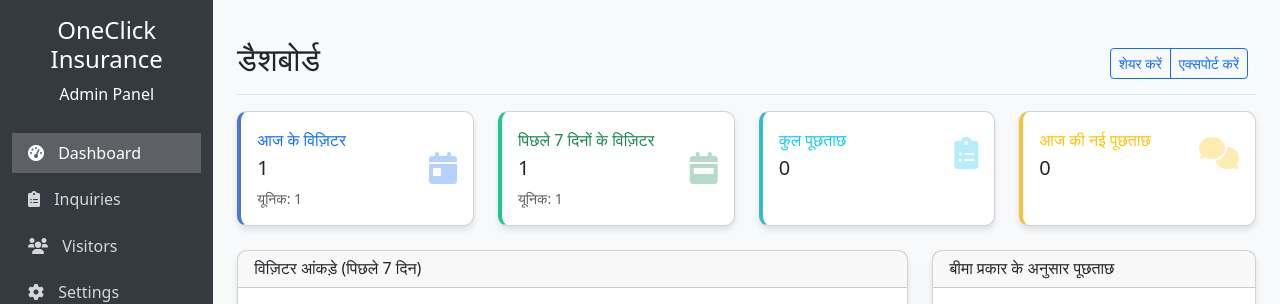
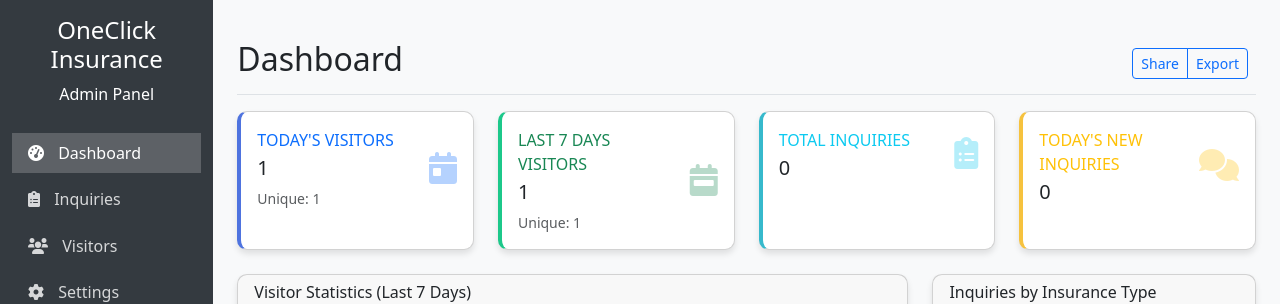
Before and after one commit to ankit-kumar-guptaa/oneClick, a PHP site: page /OneClick/admin/index.php in a window 1280 px wide. Shown: the top 304 px of the page. Run offline with PHP 8.4, Linux system fonts and the light colour scheme; the visitor is signed in with stand-in values (Sample User, id 1); data that the repository does not hold is empty.

Commit message:
feat(admin): translate dashboard UI from Hindi to English
Update all UI text elements in the admin dashboard from Hindi to English to improve accessibility for non-Hindi speaking users. This includes page titles, button labels, statistics labels, and chart labels.

```diff
--- a/admin/index.php
+++ b/admin/index.php
@@ -181,11 +181,11 @@ $stmt->close();
             <!-- Main Content -->
             <main class="col-md-9 ms-sm-auto col-lg-10 px-md-4 py-4">
                 <div class="d-flex justify-content-between flex-wrap flex-md-nowrap align-items-center pt-3 pb-2 mb-3 border-bottom">
-                    <h1 class="h2">डैशबोर्ड</h1>
+                    <h1 class="h2">Dashboard</h1>
                     <div class="btn-toolbar mb-2 mb-md-0">
                         <div class="btn-group me-2">
-                            <button type="button" class="btn btn-sm btn-outline-primary">शेयर करें</button>
-                            <button type="button" class="btn btn-sm btn-outline-primary">एक्सपोर्ट करें</button>
+                            <button type="button" class="btn btn-sm btn-outline-primary">Share</button>
+                            <button type="button" class="btn btn-sm btn-outline-primary">Export</button>
                         </div>
                     </div>
                 </div>
@@ -197,9 +197,9 @@ $stmt->close();
                             <div class="card-body">
                                 <div class="row no-gutters align-items-center">
                                     <div class="col mr-2">
-                                        <div class="text-xs font-weight-bold text-primary text-uppercase mb-1">आज के विज़िटर</div>
+                                        <div class="text-xs font-weight-bold text-primary text-uppercase mb-1">Today's Visitors</div>
                                         <div class="h5 mb-0 font-weight-bold text-gray-800"><?php echo $todayStats['total_visits'] ?? 0; ?></div>
-                                        <div class="small text-muted mt-2">यूनिक: <?php echo $todayStats['unique_visits'] ?? 0; ?></div>
+                                        <div class="small text-muted mt-2">Unique: <?php echo $todayStats['unique_visits'] ?? 0; ?></div>
                                     </div>
                                     <div class="col-auto">
                                         <i class="fas fa-calendar-day stat-icon text-primary"></i>
@@ -214,9 +214,9 @@ $stmt->close();
                             <div class="card-body">
                                 <div class="row no-gutters align-items-center">
                                     <div class="col mr-2">
-                                        <div class="text-xs font-weight-bold text-success text-uppercase mb-1">पिछले 7 दिनों के विज़िटर</div>
+                                        <div class="text-xs font-weight-bold text-success text-uppercase mb-1">Last 7 Days Visitors</div>
                                         <div class="h5 mb-0 font-weight-bold text-gray-800"><?php echo $last7DaysStats['total_visits'] ?? 0; ?></div>
-                                        <div class="small text-muted mt-2">यूनिक: <?php echo $last7DaysStats['unique_visits'] ?? 0; ?></div>
+                                        <div class="small text-muted mt-2">Unique: <?php echo $last7DaysStats['unique_visits'] ?? 0; ?></div>
                                     </div>
                                     <div class="col-auto">
                                         <i class="fas fa-calendar-week stat-icon text-success"></i>
@@ -231,7 +231,7 @@ $stmt->close();
                             <div class="card-body">
                                 <div class="row no-gutters align-items-center">
                                     <div class="col mr-2">
-                                        <div class="text-xs font-weight-bold text-info text-uppercase mb-1">कुल पूछताछ</div>
+                                        <div class="text-xs font-weight-bold text-info text-uppercase mb-1">Total Inquiries</div>
                                         <div class="h5 mb-0 font-weight-bold text-gray-800"><?php echo $totalInquiries; ?></div>
                                     </div>
                                     <div class="col-auto">
@@ -247,7 +247,7 @@ $stmt->close();
                             <div class="card-body">
                                 <div class="row no-gutters align-items-center">
                                     <div class="col mr-2">
-                                        <div class="text-xs font-weight-bold text-warning text-uppercase mb-1">आज की नई पूछताछ</div>
+                                        <div class="text-xs font-weight-bold text-warning text-uppercase mb-1">Today's New Inquiries</div>
                                         <div class="h5 mb-0 font-weight-bold text-gray-800"><?php echo $newInquiries; ?></div>
                                     </div>
                                     <div class="col-auto">
@@ -264,7 +264,7 @@ $stmt->close();
                     <div class="col-lg-8 mb-4">
                         <div class="card card-dashboard">
                             <div class="card-header">
-                                <h6 class="m-0 font-weight-bold">विज़िटर आंकड़े (पिछले 7 दिन)</h6>
+                                <h6 class="m-0 font-weight-bold">Visitor Statistics (Last 7 Days)</h6>
                             </div>
                             <div class="card-body">
                                 <canvas id="visitorChart" height="300"></canvas>
@@ -275,7 +275,7 @@ $stmt->close();
                     <div class="col-lg-4 mb-4">
                         <div class="card card-dashboard">
                             <div class="card-header">
-                                <h6 class="m-0 font-weight-bold">बीमा प्रकार के अनुसार पूछताछ</h6>
+                                <h6 class="m-0 font-weight-bold">Inquiries by Insurance Type</h6>
                             </div>
                             <div class="card-body">
                                 <canvas id="inquiryTypeChart" height="300"></canvas>
@@ -398,7 +398,7 @@ $stmt->close();
                 labels: <?php echo json_encode($dailyLabels); ?>,
                 datasets: [
                     {
-                        label: 'कुल विज़िट',
+                        label: 'Total Visits',
                         data: <?php echo json_encode($dailyVisitorData); ?>,
                         backgroundColor: 'rgba(54, 162, 235, 0.2)',
                         borderColor: 'rgba(54, 162, 235, 1)',
@@ -406,7 +406,7 @@ $stmt->close();
                         tension: 0.3
                     },
                     {
-                        label: 'यूनिक विज़िट',
+                        label: 'Unique Visits',
                         data: <?php echo json_encode($dailyUniqueVisitorData); ?>,
                         backgroundColor: 'rgba(255, 99, 132, 0.2)',
                         borderColor: 'rgba(255, 99, 132, 1)',
```
